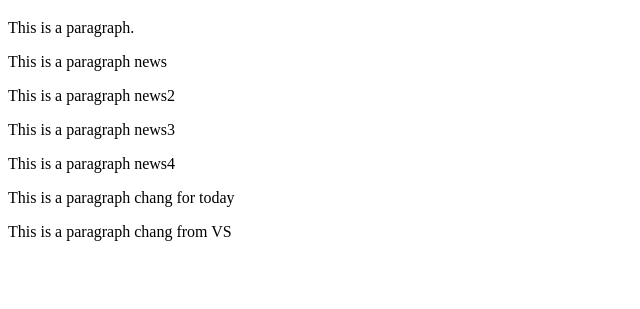
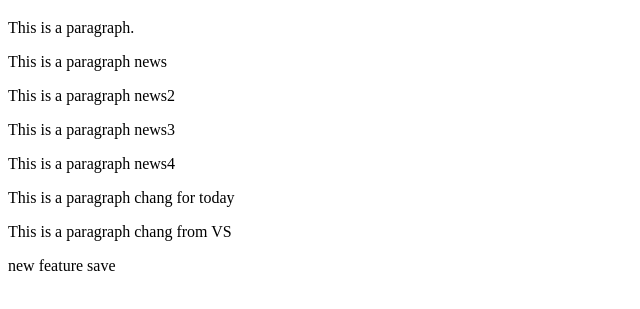
Before and after one commit to ddsjaeger/testgit, a plain HTML site: page index.html in a window 1280 px wide. Shown: the part 61-370 px from the top of the page, without its empty margins (0-640 px from the left). Drawn offline with Linux system fonts and the light colour scheme.

Commit message:
- save new feature

```diff
--- a/index.html
+++ b/index.html
@@ -13,5 +13,7 @@
 <p>This is a paragraph news4</p>
  <p>This is a paragraph chang for today</p>
  <p>This is a paragraph chang from VS</p>
+
+ new feature save
 </body>
 </html>
```
